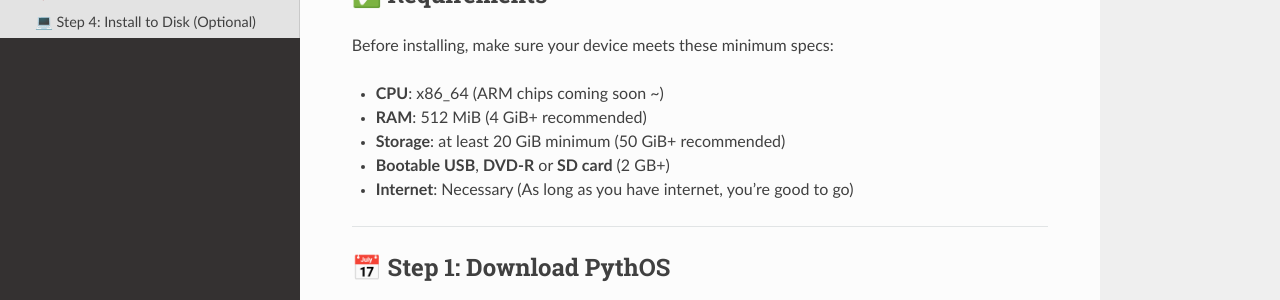
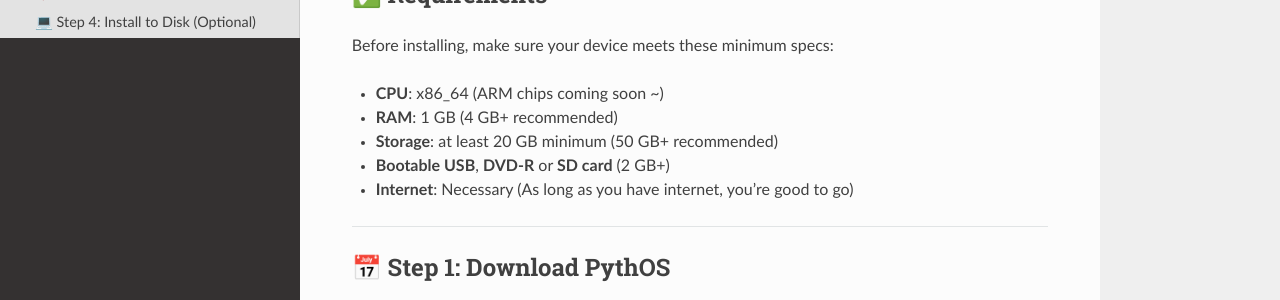
Before and after one commit to PythOS-Official/docs, a Sphinx documentation site: the page built from docs/install.md, in a window 1280 px wide and 900 px high. Shown: the part 280-580 px from the top of the window. Built offline with Sphinx 7.4.7 and the Read the Docs theme 3.1.0, drawn with Linux system fonts in a browser that asks for light colours; pages that are not in the unit, such as notebooks, are missing from menus; some of the changed text lies outside the part shown.

Commit message:
Update install.md

```diff
--- a/docs/install.md
+++ b/docs/install.md
@@ -9,8 +9,8 @@ Welcome! This guide walks you through installing **PythOS**, whether you're tryi
 Before installing, make sure your device meets these minimum specs:
 
 * **CPU**: x86\_64 (ARM chips coming soon ~)
-* **RAM**: 512 MiB (4 GiB+ recommended)
-* **Storage**: at least 20 GiB minimum (50 GiB+ recommended)
+* **RAM**: 1 GB (4 GB+ recommended)
+* **Storage**: at least 20 GB minimum (50 GB+ recommended)
 * **Bootable USB**, **DVD-R** or **SD card** (2 GB+)
 * **Internet**: Necessary (As long as you have internet, you're good to go)
 
```
Also changed, not shown: other parts of docs/install.md (+1 -1 lines).
